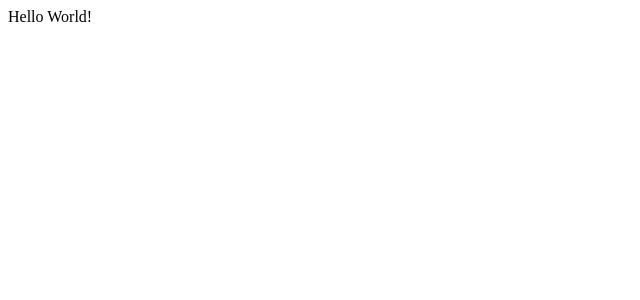
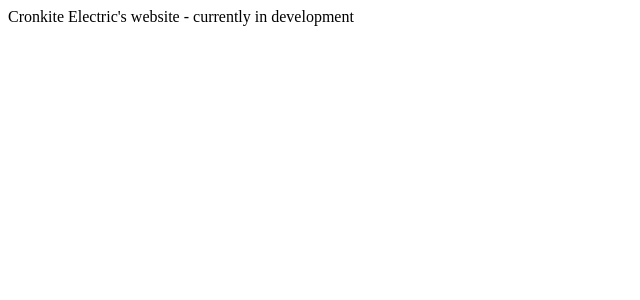
Before and after one commit to Thetiedyeguy/cronkiteelectric, a React (Create React App) app in the folder client/: page / in a window 1280 px wide. Shown: the top 300 px of the page, without its empty margins (0-640 px from the left). Built offline with nearby package versions, Linux system fonts and the light colour scheme.

Commit message:
added some skeleton

```diff
--- a/client/public/index.html
+++ b/client/public/index.html
@@ -2,7 +2,7 @@
 <html lang="en">
   <head>
     <meta charset="utf-8" />
-    <link rel="icon" href="%PUBLIC_URL%/favicon.ico" />
+    <link rel="icon" href="%PUBLIC_URL%/whitebackgroundlogo.png" />
     <meta name="viewport" content="width=device-width, initial-scale=1" />
     <meta name="theme-color" content="#000000" />
     <meta
@@ -24,7 +24,7 @@
       work correctly both with client-side routing and a non-root public URL.
       Learn how to configure a non-root public URL by running `npm run build`.
     -->
-    <title>React App</title>
+    <title>Cronkite Electric</title>
   </head>
   <body>
     <noscript>You need to enable JavaScript to run this app.</noscript>
--- a/client/src/App.jsx
+++ b/client/src/App.jsx
@@ -1,6 +1,6 @@
 import React from 'react';
 const App = () => {
-    return <div>Hello World!</div>
+    return <div>Cronkite Electric's website - currently in development</div>
 };
 
 export default App;
```
Also changed, not shown: client/public/logo.jpg (added), client/public/whitebackgroundlogo.png (added).
